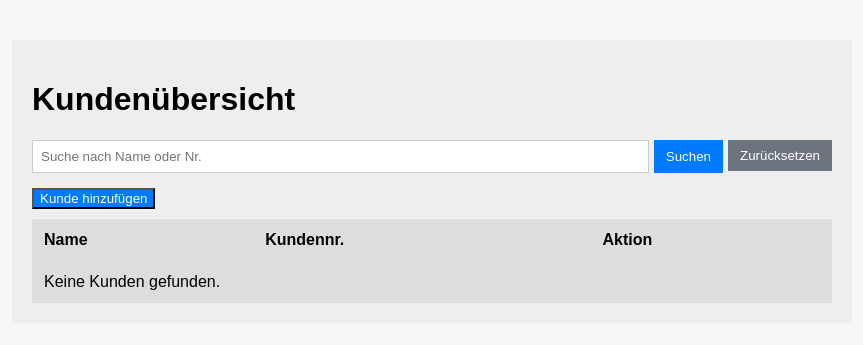
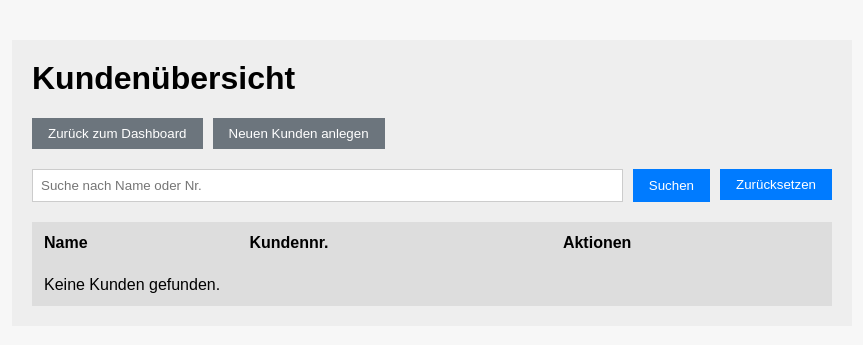
Before and after one commit to matsohms/1LuftiBank, a Django app: template core/templates/customer_list.html in a window 1280 px wide. Shown: the top 345 px of the page, without its empty margins (208-1071 px from the left). Run offline with Django 4.2, Linux system fonts and the light colour scheme; the template is opened without the code that fills it, so the values that code supplies are empty.

Commit message:
Update customer_list.html

```diff
--- a/core/templates/customer_list.html
+++ b/core/templates/customer_list.html
@@ -4,77 +4,73 @@
   <meta charset="UTF-8">
   <title>Kundenübersicht</title>
   <style>
-    body { font-family: Arial, sans-serif; background: #f7f7f7; }
-    .container { background: #eee; padding:20px; margin:40px auto; width: 90%; max-width: 800px; }
-    .search { margin-bottom: 15px; display: flex; gap: 5px; }
-    .search input { padding: 8px; flex: 1; border:1px solid #ccc; background: #fff; }
-    .search button { padding: 8px 12px; border: none; font-family: Arial; cursor: pointer; }
-    .search button:hover { opacity: 0.9; }
-    .btn-primary   { background:#007bff; color:#fff; }
-    .btn-secondary { background:#6c757d; color:#fff; }
-    .btn-danger    { background:#343a40; color:#fff; }
-    table { width:100%; border-collapse:collapse; margin-top:10px; }
+    body { font-family: Arial; background:#f7f7f7; margin:0; padding:0; }
+    .container { background:#eee; padding:20px; margin:40px auto; width:90%; max-width:800px; }
+    h1 { margin-top:0; }
+    .top-actions { margin-bottom:20px; display:flex; gap:10px; flex-wrap:wrap; }
+    .top-actions a button {
+      padding:8px 16px; border:none; font-family:Arial; cursor:pointer;
+      background:#6c757d; color:#fff;
+    }
+    .top-actions a button:hover { opacity:0.9; }
+    .search { display:flex; gap:10px; margin-bottom:20px; }
+    .search input { flex:1; padding:8px; border:1px solid #ccc; background:#fff; }
+    .search button { padding:8px 16px; border:none; font-family:Arial; cursor:pointer; background:#007bff; color:#fff; }
+    .search button:hover { opacity:0.9; }
+    table { width:100%; border-collapse:collapse; }
     th, td { padding:12px; text-align:left; }
     tr:nth-child(odd)  { background:#ddd; }
     tr:nth-child(even) { background:#ccc; }
-    .actions button { margin-right: 4px; border:none; padding:8px 16px; font-family:Arial; cursor:pointer; }
-    .actions a { text-decoration: none; }
-    .actions button:hover { opacity: 0.9; }
+    .row-actions button { margin-right:8px; padding:6px 12px; border:none; font-family:Arial; cursor:pointer; background:#6c757d;color:#fff; }
+    .row-actions button:hover { opacity:0.9; }
   </style>
 </head>
 <body>
   <div class="container">
     <h1>Kundenübersicht</h1>
 
-    <!-- Suchleiste -->
+    <div class="top-actions">
+      <a href="{% url 'admin_dashboard' %}">
+        <button>Zurück zum Dashboard</button>
+      </a>
+      <a href="{% url 'customer_create' %}">
+        <button>Neuen Kunden anlegen</button>
+      </a>
+    </div>
+
     <form method="get" class="search">
-      <input type="text" name="q"
-             placeholder="Suche nach Name oder Nr."
-             value="{{ q }}" />
-      <button type="submit" class="btn-primary">Suchen</button>
+      <input type="text" name="q" placeholder="Suche nach Name oder Nr." value="{{ q }}">
+      <button type="submit">Suchen</button>
       <a href="{% url 'customer_list' %}">
-        <button type="button" class="btn-secondary">Zurücksetzen</button>
+        <button type="button">Zurücksetzen</button>
       </a>
     </form>
 
-    <!-- Neuen Kunden anlegen -->
-    <a href="{% url 'customer_create' %}">
-      <button class="btn-primary">Kunde hinzufügen</button>
-    </a>
-
-    <!-- Tabelle -->
     <table>
       <thead>
-        <tr>
-          <th>Name</th>
-          <th>Kundennr.</th>
-          <th>Aktion</th>
-        </tr>
+        <tr><th>Name</th><th>Kundennr.</th><th>Aktionen</th></tr>
       </thead>
       <tbody>
         {% for c in customers %}
         <tr>
           <td>{{ c.last_name }}, {{ c.first_name }}</td>
           <td>{{ c.customer_number }}</td>
-          <td class="actions">
+          <td class="row-actions">
             <a href="{% url 'customer_detail' c.pk %}">
-              <button class="btn-secondary">Profil</button>
+              <button>Profil</button>
             </a>
             {% if c.security_level != 'none' %}
-            <a href="{% url 'customer_security' c.pk %}" target="_blank">
-              <button class="btn-secondary">Prüfung</button>
+            <a href="{% url 'customer_security' c.pk %}">
+              <button>Prüfung</button>
             </a>
             {% endif %}
           </td>
         </tr>
         {% empty %}
-        <tr>
-          <td colspan="3">Keine Kunden gefunden.</td>
-        </tr>
+        <tr><td colspan="3">Keine Kunden gefunden.</td></tr>
         {% endfor %}
       </tbody>
     </table>
-
   </div>
 </body>
 </html>
```
